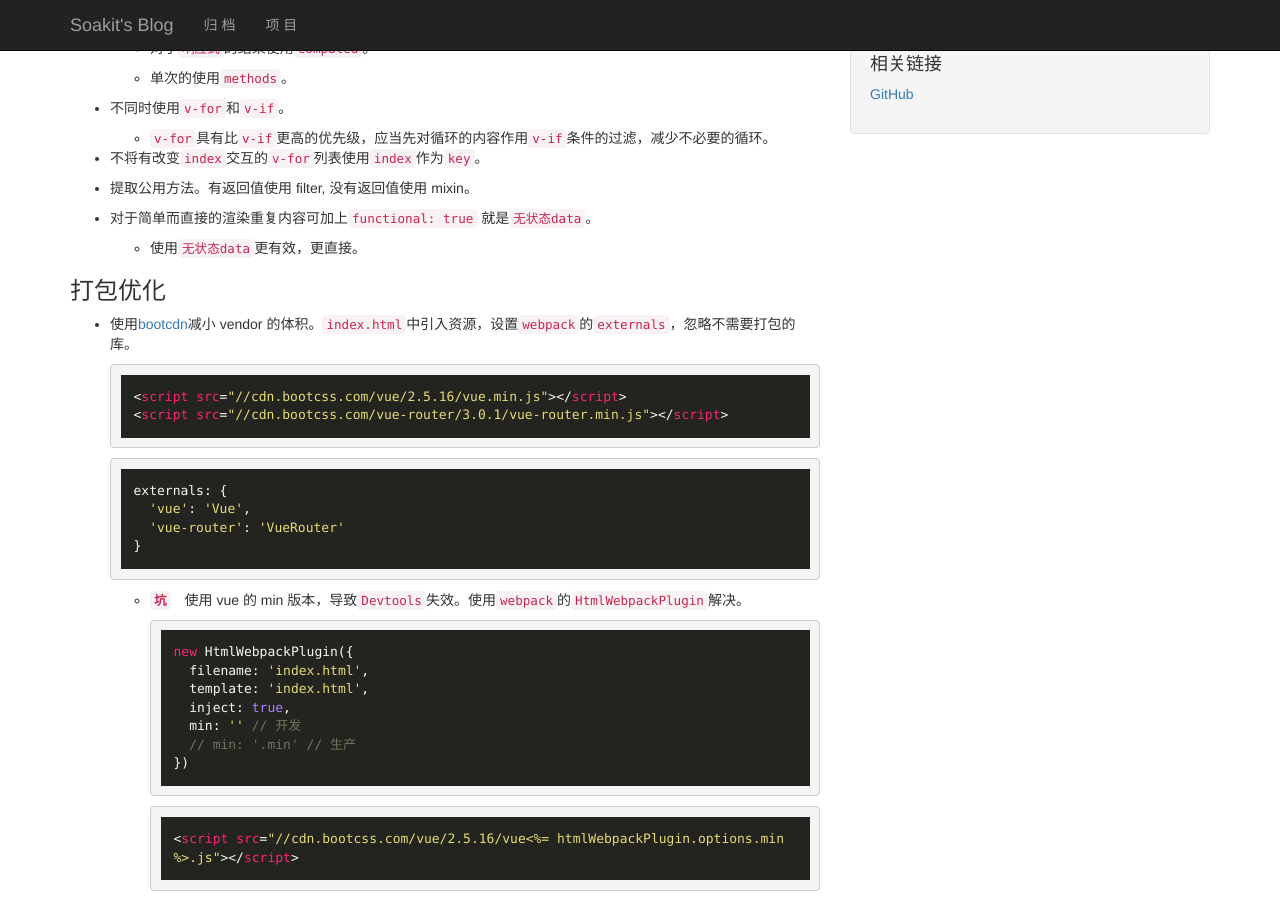
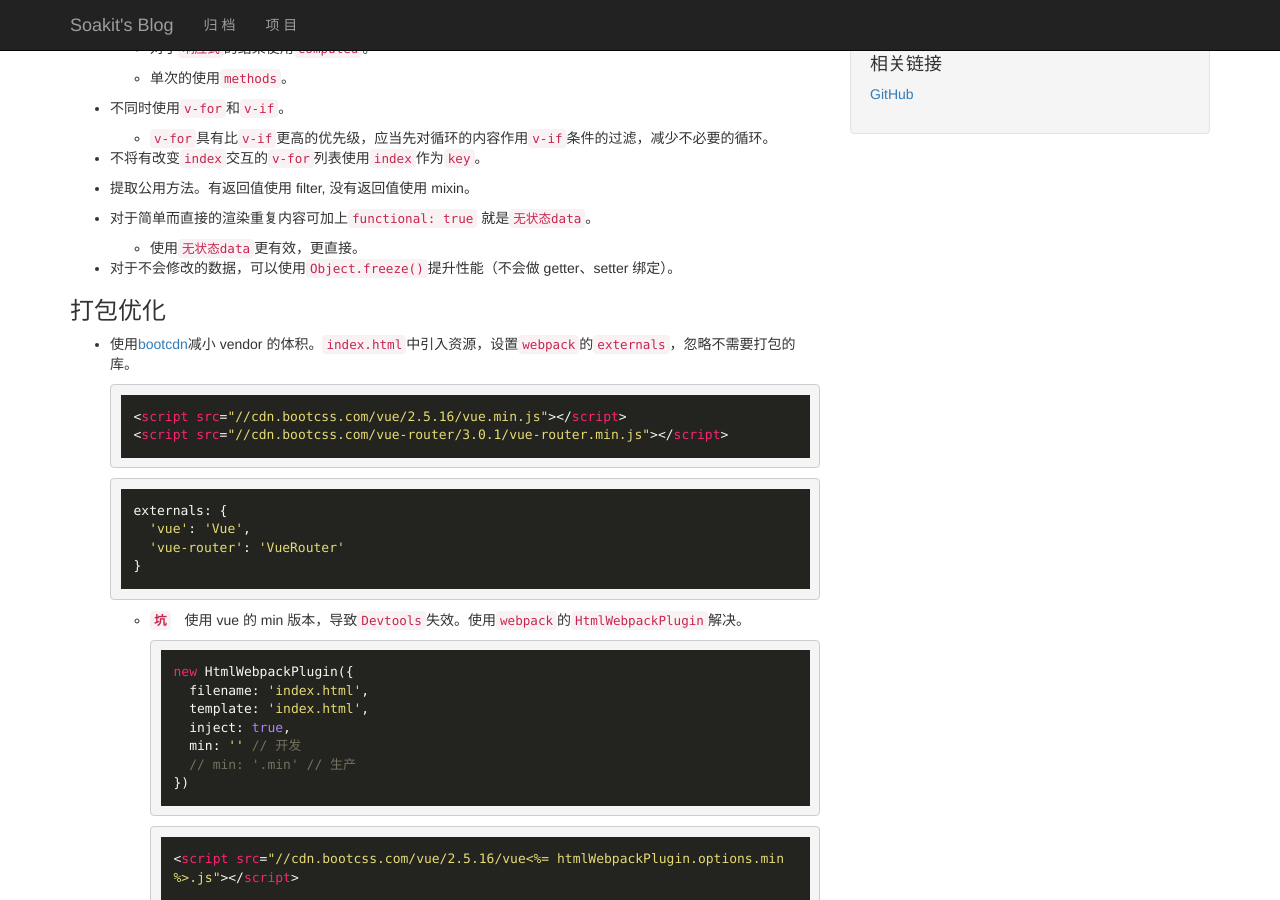
Before and after one commit to soakit/soakit.github.com, a Jekyll site: the page built from _posts/2018-06-06-Vue项目的一些总结.md, in a window 1280 px wide and 900 px high, scrolled down 389 px. Built offline with Jekyll 4.4.1, drawn with Linux system fonts in a browser that asks for light colours; nearby versions of some CDN libraries; Markdown is read by kramdown in place of the engine named in the settings; comment, search, counter and statistics services are not loaded.

Commit message:
update post

```diff
--- a/_posts/2018-06-06-Vue项目的一些总结.md
+++ b/_posts/2018-06-06-Vue项目的一些总结.md
@@ -34,6 +34,8 @@ tags: [Javascript, Vue]
 - 对于简单而直接的渲染重复内容可加上`functional: true` 就是`无状态data`。
 
   - 使用`无状态data`更有效，更直接。
+
+- 对于不会修改的数据，可以使用`Object.freeze()`提升性能（不会做 getter、setter 绑定）。
 
 ### 打包优化
 
```
